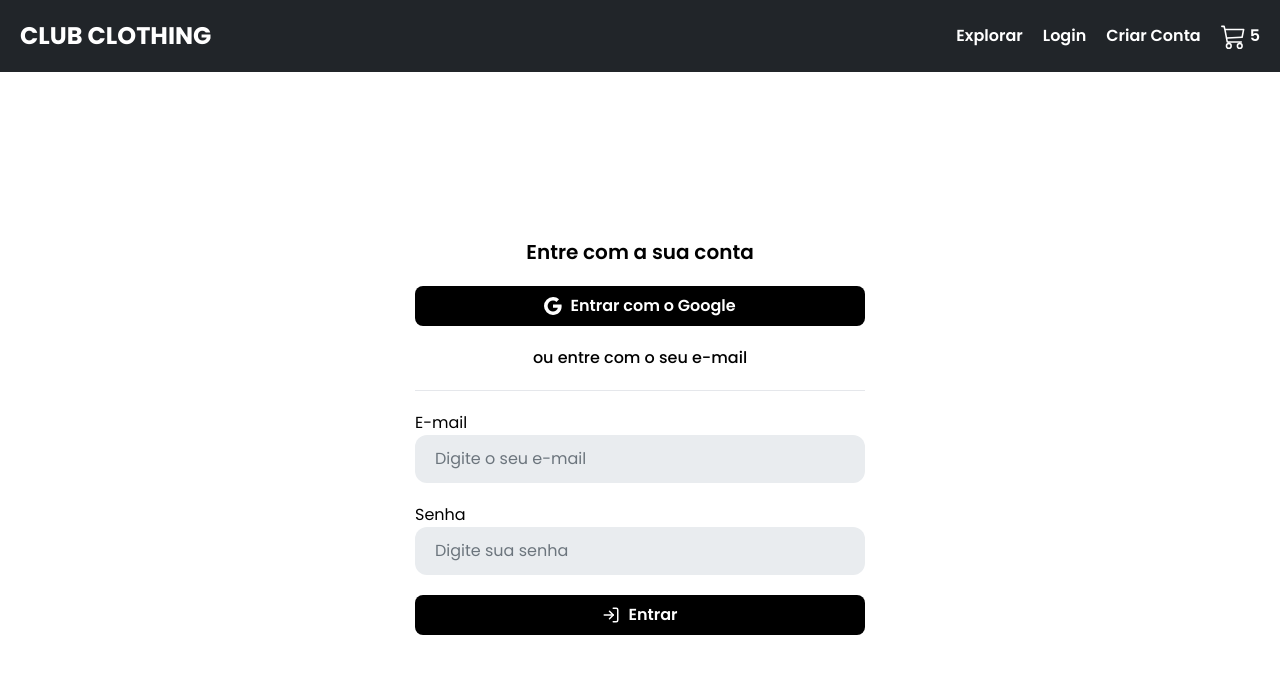
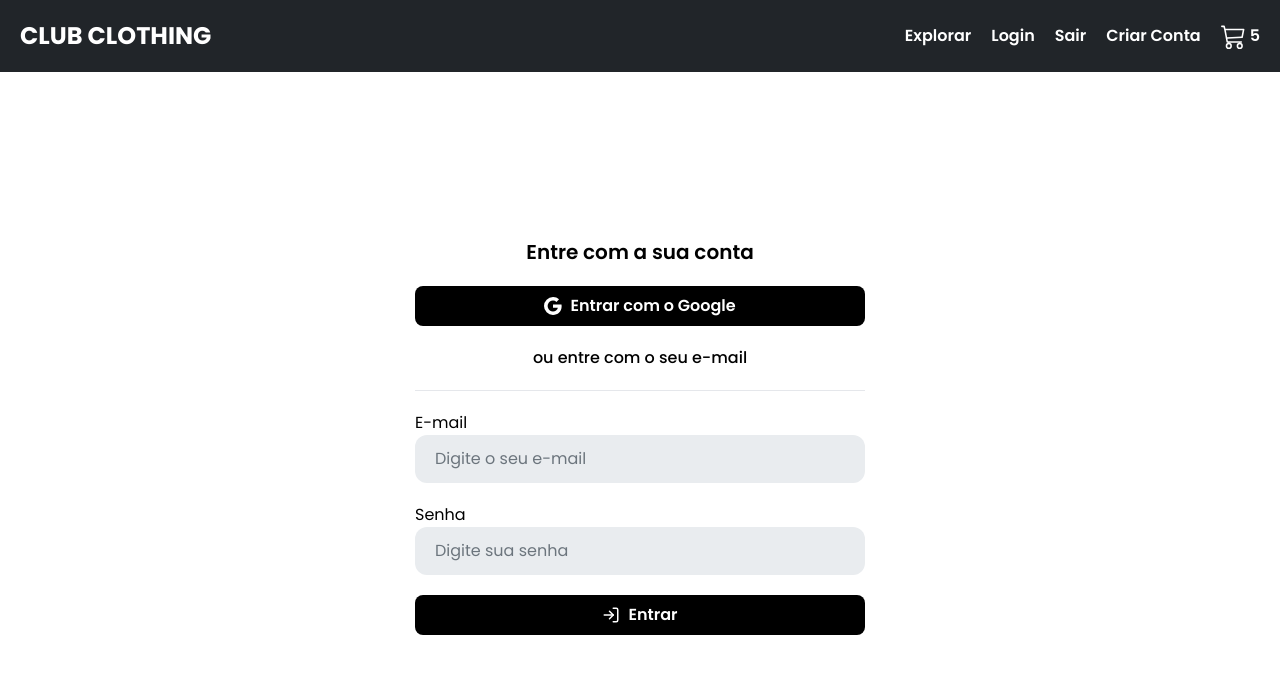
Before and after one commit to ryanolv/E-Commerce, a React (Vite) app: page /login in a window 1280 px wide. Shown: the top 674 px of the page. Built offline with nearby package versions, Linux system fonts and the light colour scheme; no server answers.

Commit message:
feat: add auth state listener and sign out button

```diff
--- a/src/App.tsx
+++ b/src/App.tsx
@@ -1,12 +1,17 @@
 /* eslint-disable react/react-in-jsx-scope */
 
 import { BrowserRouter, Routes, Route } from "react-router-dom";
+import { onAuthStateChanged } from "firebase/auth";
 
 import HomePage from "./pages/HomePage";
 import LoginPage from "./pages/LoginPage";
 import SignUpPage from "./pages/SignUpPage";
+import { auth } from "./config/firebase-config";
 
 function App() {
+  onAuthStateChanged(auth, (user) => {
+    console.log(user);
+  });
   return (
     <BrowserRouter>
       <Routes>
--- a/src/components/header/HeaderComponent.tsx
+++ b/src/components/header/HeaderComponent.tsx
@@ -1,6 +1,8 @@
 /* eslint-disable react/react-in-jsx-scope */
+import { signOut } from "firebase/auth";
 import { BsCart3 } from "react-icons/bs";
 import { useNavigate } from "react-router-dom";
+import { auth } from "../../config/firebase-config";
 
 function Header() {
   const navigate = useNavigate();
@@ -28,6 +30,12 @@ function Header() {
         </div>
         <div
           className="flex cursor-pointer items-center text-base font-semibold"
+          onClick={() => signOut(auth)}
+        >
+          Sair
+        </div>
+        <div
+          className="flex cursor-pointer items-center text-base font-semibold"
           onClick={handleSignUpClick}
         >
           Criar Conta
```
